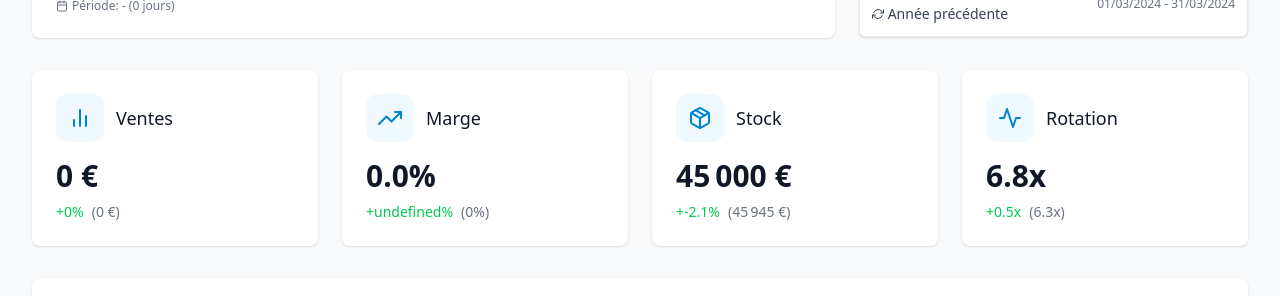
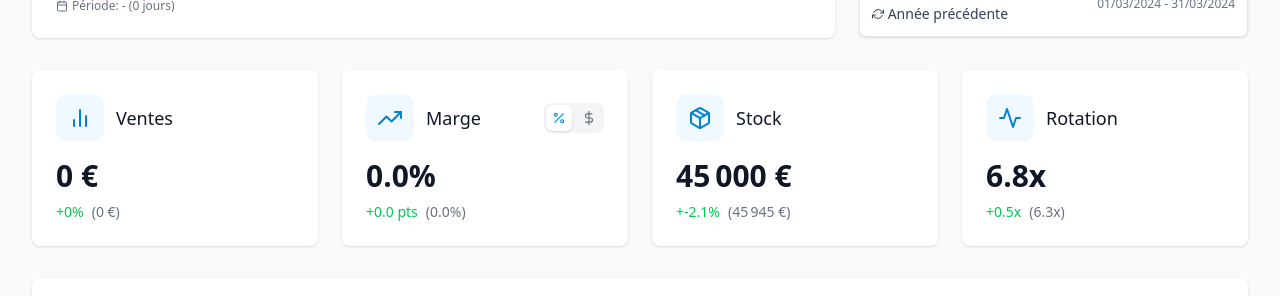
Before and after one commit to Piamias-Victor/new, a Next.js app: page /dashboard in a window 1280 px wide. Shown: the part 282-578 px from the top of the page. Built offline with nearby package versions, Linux system fonts and the light colour scheme; no server answers; the database is empty; sample sign-in values are in the browser's storage.

Commit message:
Margin dtails

```diff
--- a/src/components/dashboard/KpiCards.tsx
+++ b/src/components/dashboard/KpiCards.tsx
@@ -1,8 +1,35 @@
-// src/components/dashboard/KpiCards.tsx - version mise à jour
+// src/components/dashboard/KpiCards.tsx
+import { useState } from 'react';
 import { useRevenue } from "@/hooks/useRevenue";
-import { FiBarChart2, FiTrendingUp, FiPackage, FiActivity } from "react-icons/fi";
+import { FiBarChart2, FiTrendingUp, FiPackage, FiActivity, FiPercent, FiDollarSign } from "react-icons/fi";
 
-function KpiCard({ icon, title, value, change, isLoading }: KpiCardProps) {
+// Types pour les props du composant KpiCard
+interface KpiCardProps {
+  icon: React.ReactNode;
+  title: string;
+  value: string;
+  change?: {
+    value: string;
+    previousValue?: string;
+    isPositive: boolean;
+  };
+  isLoading: boolean;
+  alternateView?: {
+    value: string;
+    change?: {
+      value: string;
+      previousValue?: string;
+      isPositive: boolean;
+    };
+  };
+}
+
+// Composant pour une carte KPI individuelle
+function KpiCard({ icon, title, value, change, isLoading, alternateView }: KpiCardProps) {
+  // État local pour suivre quel affichage est actif (pourcentage ou montant)
+  const [showAlternate, setShowAlternate] = useState(false);
+
+  // Si chargement, afficher un placeholder
   if (isLoading) {
     return (
       <div className="bg-white dark:bg-gray-800 rounded-lg shadow-sm p-6 animate-pulse">
@@ -14,20 +41,25 @@ function KpiCard({ icon, title, value, change, isLoading }: KpiCardProps) {
     );
   }
 
+  // Si pas de vue alternative, afficher une carte simple
+  if (!alternateView) {
     return (
       <div className="bg-white dark:bg-gray-800 rounded-lg shadow-sm p-6">
-      <div className="flex items-center mb-4">
+        <div className="flex items-center justify-between mb-4">
+          <div className="flex items-center">
             <div className="p-3 rounded-xl bg-sky-50 text-sky-600 dark:bg-sky-900/30 dark:text-sky-300 mr-3">
               {icon}
             </div>
             <h3 className="text-lg font-medium text-gray-900 dark:text-white">{title}</h3>
           </div>
+        </div>
+
         <div className="text-3xl font-bold text-gray-900 dark:text-white">
           {value}
         </div>
+
         {change && (
           <div className="mt-2 flex items-center text-sm">
-          {/* Affichage du pourcentage d'évolution */}
             <span className={`font-medium ${
               change.isPositive
                 ? 'text-green-500 dark:text-green-400'
@@ -36,7 +68,6 @@ function KpiCard({ icon, title, value, change, isLoading }: KpiCardProps) {
               {change.isPositive ? '+' : ''}{change.value}
             </span>
 
-          {/* Affichage du montant de la période précédente */}
             {change.previousValue && (
               <span className="text-gray-500 dark:text-gray-400 ml-2">
                 ({change.previousValue})
@@ -48,20 +79,75 @@ function KpiCard({ icon, title, value, change, isLoading }: KpiCardProps) {
     );
   }
 
-// Mise à jour de l'interface pour inclure la valeur précédente
-interface KpiCardProps {
-  icon: React.ReactNode;
-  title: string;
-  value: string;
-  change?: {
-    value: string;
-    previousValue?: string;
-    isPositive: boolean;
-  };
-  isLoading: boolean;
+  // Avec vue alternative, afficher une carte avec boutons de bascule
+  return (
+    <div className="bg-white dark:bg-gray-800 rounded-lg shadow-sm p-6">
+      <div className="flex items-center justify-between mb-4">
+        <div className="flex items-center">
+          <div className="p-3 rounded-xl bg-sky-50 text-sky-600 dark:bg-sky-900/30 dark:text-sky-300 mr-3">
+            {icon}
+          </div>
+          <h3 className="text-lg font-medium text-gray-900 dark:text-white">{title}</h3>
+        </div>
+
+        {/* Boutons de basculement */}
+        <div className="flex space-x-1 bg-gray-100 dark:bg-gray-700 rounded-lg p-0.5">
+          <button
+            onClick={() => setShowAlternate(false)}
+            className={`flex items-center justify-center p-1.5 rounded-md transition-colors ${
+              !showAlternate
+                ? 'bg-white dark:bg-gray-600 text-sky-600 dark:text-sky-400 shadow-sm'
+                : 'text-gray-500 dark:text-gray-400 hover:text-gray-700 dark:hover:text-gray-300'
+            }`}
+            title="Afficher en pourcentage"
+          >
+            <FiPercent size={14} />
+          </button>
+
+          <button
+            onClick={() => setShowAlternate(true)}
+            className={`flex items-center justify-center p-1.5 rounded-md transition-colors ${
+              showAlternate
+                ? 'bg-white dark:bg-gray-600 text-sky-600 dark:text-sky-400 shadow-sm'
+                : 'text-gray-500 dark:text-gray-400 hover:text-gray-700 dark:hover:text-gray-300'
+            }`}
+            title="Afficher en montant"
+          >
+            <FiDollarSign size={14} />
+          </button>
+        </div>
+      </div>
+
+      <div className="text-3xl font-bold text-gray-900 dark:text-white">
+        {showAlternate ? alternateView.value : value}
+      </div>
+
+      {(showAlternate ? alternateView.change : change) && (
+        <div className="mt-2 flex items-center text-sm">
+          <span className={`font-medium ${
+            (showAlternate ? alternateView.change?.isPositive : change?.isPositive)
+              ? 'text-green-500 dark:text-green-400'
+              : 'text-red-500 dark:text-red-400'
+          }`}>
+            {showAlternate
+              ? (alternateView.change?.isPositive ? '+' : '') + alternateView.change?.value
+              : (change?.isPositive ? '+' : '') + change?.value
+            }
+          </span>
+
+          <span className="text-gray-500 dark:text-gray-400 ml-2">
+            {showAlternate
+              ? '(' + alternateView.change?.previousValue + ')'
+              : '(' + change?.previousValue + ')'
+            }
+          </span>
+        </div>
+      )}
+    </div>
+  );
 }
 
-// Mise à jour de KpiCards pour passer les valeurs de période précédente
+// Composant principal pour afficher toutes les cartes KPI
 export function KpiCards() {
   const {
     totalRevenue,
@@ -87,10 +173,20 @@ export function KpiCards() {
     isPositive: comparison.evolution.revenue.isPositive
   } : undefined;
 
-  // Marge - Maintenant avec des données réelles
-  const marginChange = comparison ? {
-    value: `${comparison.evolution.marginPercentage.percentage}%`,
-    previousValue: `${comparison.marginPercentage}%`,
+  // Marge (montant) - Vue alternative pour la carte de marge
+  const marginMoneyView = {
+    value: formatCurrency(totalMargin),
+    change: comparison ? {
+      value: `${comparison.evolution.margin.percentage}%`,
+      previousValue: formatCurrency(comparison.totalMargin),
+      isPositive: comparison.evolution.margin.isPositive
+    } : undefined
+  };
+
+  // Marge (pourcentage) - Vue principale
+  const marginPercentChange = comparison ? {
+    value: `${comparison.evolution.marginPercentage.points.toFixed(1)} pts`,
+    previousValue: `${comparison.marginPercentage.toFixed(1)}%`,
     isPositive: comparison.evolution.marginPercentage.isPositive
   } : undefined;
 
@@ -126,7 +222,8 @@ export function KpiCards() {
         icon={<FiTrendingUp size={24} />}
         title="Marge"
         value={`${marginPercentage.toFixed(1)}%`}
-        change={marginChange}
+        change={marginPercentChange}
+        alternateView={marginMoneyView}
         isLoading={isLoading}
       />
 
--- a/src/hooks/useRevenue.ts
+++ b/src/hooks/useRevenue.ts
@@ -1,4 +1,4 @@
-// src/hooks/useRevenue.ts - version mise à jour
+// src/hooks/useRevenue.ts - mise à jour
 import { useState, useEffect } from 'react';
 import { useDateRange } from '@/contexts/DateRangeContext';
 import { usePharmacySelection } from '@/providers/PharmacyProvider';
@@ -9,10 +9,15 @@ interface RevenueEvolution {
   isPositive: boolean;
 }
 
+interface MarginPercentageEvolution {
+  points: number;      // Différence en points de pourcentage
+  isPositive: boolean;
+}
+
 interface Evolution {
   revenue: RevenueEvolution;
   margin: RevenueEvolution;
-  marginPercentage: RevenueEvolution;
+  marginPercentage: MarginPercentageEvolution;
 }
 
 interface RevenueData {
```
Lines whose indentation alone changed are shown as unchanged.
